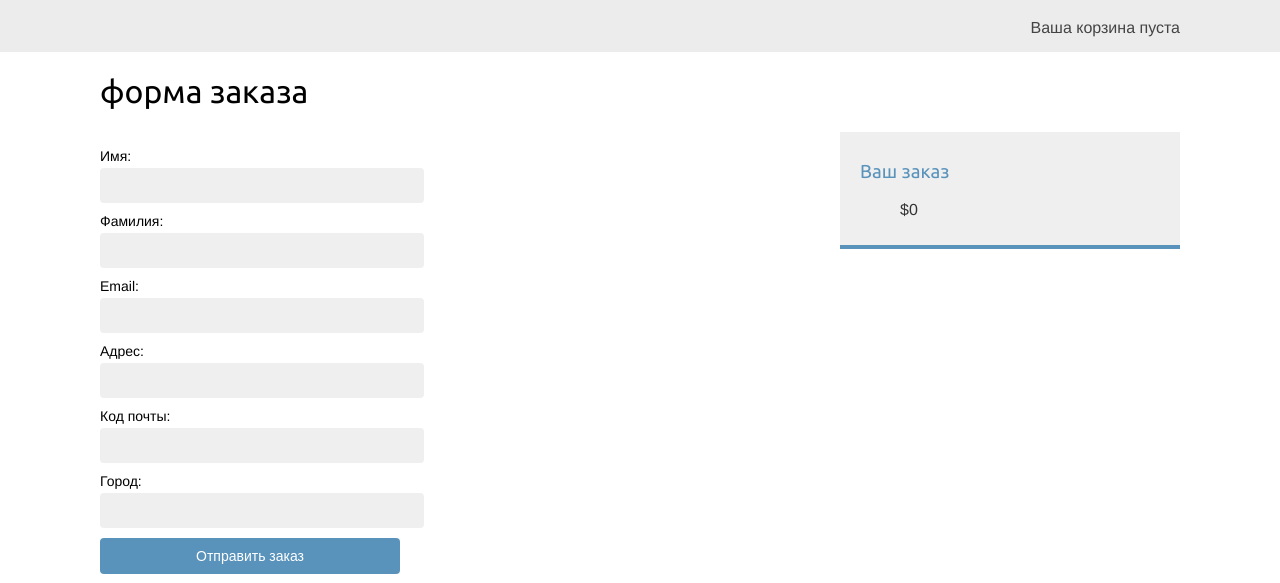
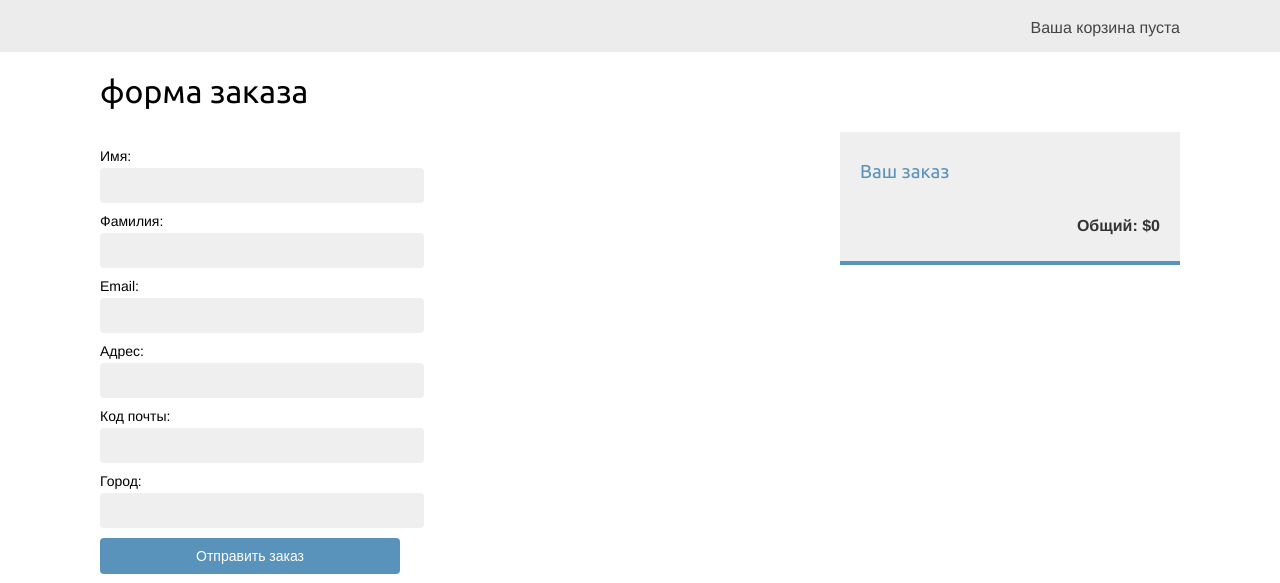
Before and after one commit to fox1985/myshop_root, a Django app: page /orders/create/ in a window 1280 px wide. Shown: the part 18-601 px from the top of the page. Run offline with Django 4.2, Linux system fonts and the light colour scheme.

Commit message:
модель заказов

```diff
--- a/orders/templates/orders/create.html
+++ b/orders/templates/orders/create.html
@@ -14,14 +14,14 @@
 
                 <li>
                     {{ item.quantity }} x  {{ item.product.name }}
-                    <span> цена $ {{ item.total_price	}}</span>
+                  	<span>${{ item.total_price }}</span>
+
                 </li>
 
             {%	endfor	%}
+				</ul>
+            <p>Общий: ${{ cart.get_total_price }}</p>
 
-                 ${{ cart.get_total_price }}
-
-				</ul>
 
 		</div>
 		<form action="" method="post" class="order-form">
```
